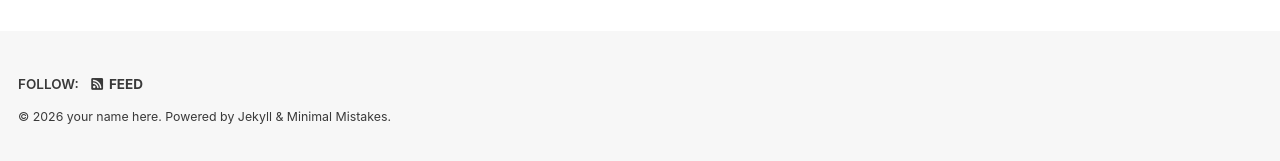
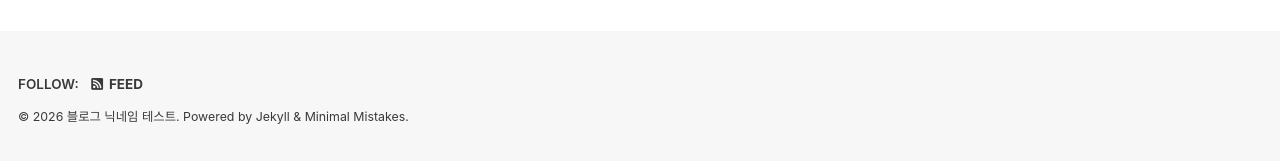
Before and after one commit to kimObey/kimObey.github.io, a Jekyll site: the page built from index.html, in a window 1280 px wide and 900 px high, scrolled down 90 px. Shown: the part 736-897 px from the top of the window. Built offline with Jekyll 4.4.1, drawn with Linux system fonts in a browser that asks for light colours; cached includes are drawn as plain includes; some web fonts are replaced; the list of posts is cut into pages by our own code.

Commit message:
config test

```diff
--- a/_config.yml
+++ b/_config.yml
@@ -22,8 +22,8 @@ locale: "ko-KR" #"en-US"
 title: "kimObey"
 title_separator: "&#124;"
 subtitle: "서브타이틀"
-name: "your name here" # 블로그 닉네임 설정
-description: "this is my blog!" # 블로그 설명
+name: "블로그 닉네임 테스트" # 블로그 닉네임 설정
+description: "kimObey Devlog" # 블로그 설명
 url: "https://kimobey.github.io" # 블로그 URL
 baseurl: ""
 repository: "kimObey/kimObey.github.io" # GitHub Repo 이름
```
